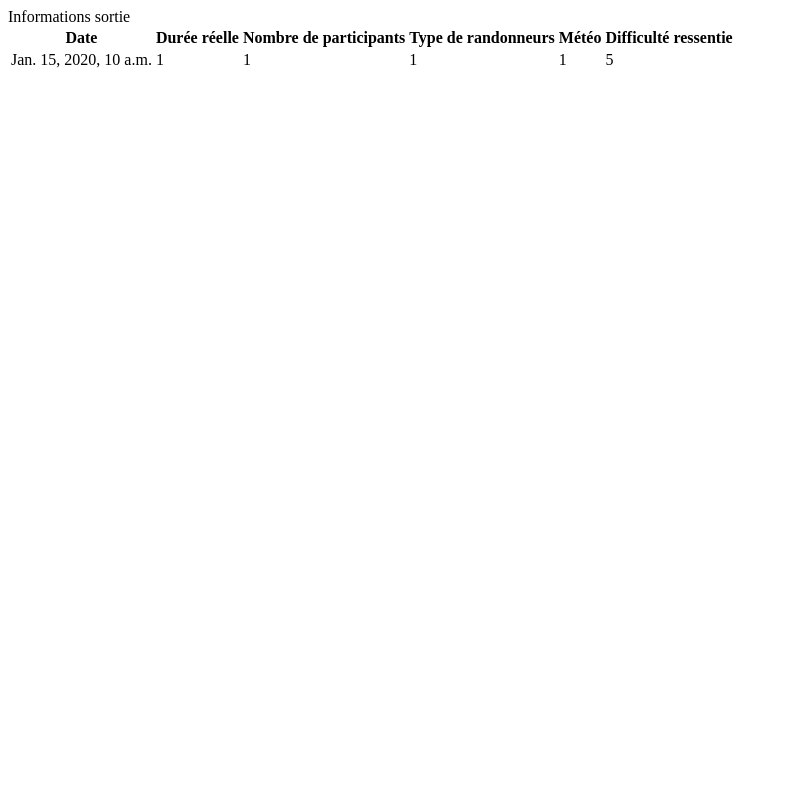
After one commit to BFHENG/topoguide-baptiste-heng, a Django app: page /itineraires/1/1/ in a window 1280 px wide. The commit adds this page. Shown: the whole page, without its empty margins (0-787 px from the left). Run offline with Django 4.2, Linux system fonts and the light colour scheme; tables that the repository leaves empty hold one stand-in row (values such as "Sample post").

Commit message:
details des sorties opérationnel

```diff
--- a/topoguidebaptisteheng/itineraires/templates/itineraires/details_itineraire.html
+++ b/topoguidebaptisteheng/itineraires/templates/itineraires/details_itineraire.html
@@ -9,6 +9,7 @@
         <tr>
             <th>Par </th>
             <th>Date</th>
+            <th>Details</th>
 
         </tr>
         </thead>
@@ -17,6 +18,7 @@
             <tr>
                 <td>{{ sortie.nom_utilisateur }}</td>
                 <td>{{ sortie.date_sortie}}</td>
+                <td><li><a href="/itineraires/{{ itineraire.id }}/{{ sortie.id }}/"> Consulter </a></li></td>
 
             </tr>
         {% endfor %}
--- /dev/null
+++ b/topoguidebaptisteheng/itineraires/templates/itineraires/details_sortie.html
@@ -0,0 +1,36 @@
+
+{% block title %}Informations sortie  {% endblock title%}
+
+{% block content %}
+
+<div class="row">
+    <table class="table table-striped">
+        <thead>
+        <tr>
+            <th>Date </th>
+            <th>Durée réelle</th>
+            <th>Nombre de participants </th>
+            <th>Type de randonneurs </th>
+            <th>Météo </th>
+            <th>Difficulté ressentie </th>
+
+        </tr>
+        </thead>
+        <tbody>
+
+        <tr>
+            <td>{{ sortie.date_sortie }}</td>
+            <td>{{ sortie.duree}}</td>
+            <td>{{ sortie.nombre_personnes}}</td>
+            <td>{{ sortie.experience}}</td>
+            <td>{{ sortie.meteo}}</td>
+            <td>{{ sortie.difficulte}}</td>
+
+
+        </tr>
+        </tbody>
+    </table>
+</div>
+
+
+{% endblock content %}
--- a/topoguidebaptisteheng/itineraires/urls.py
+++ b/topoguidebaptisteheng/itineraires/urls.py
@@ -5,5 +5,8 @@ from . import views
 urlpatterns = [
     path('', views.liste_itineraires, name='liste_itineraires'),
 
-    path('<int:itineraire_id>/', views.details_itineraire, name = 'details_itineraire')
+    path('<int:itineraire_id>/', views.details_itineraire, name = 'details_itineraire'),
+
+    path('<int:itineraire_id>/<int:sortie_id>/', views.details_sortie, name = 'details_sortie')
+
 ]
--- a/topoguidebaptisteheng/itineraires/views.py
+++ b/topoguidebaptisteheng/itineraires/views.py
@@ -20,3 +20,9 @@ def details_itineraire(request, itineraire_id):
     itineraire = get_object_or_404(Itineraire, pk=itineraire_id)
 
     return render(request, 'itineraires/details_itineraire.html', {'itineraire': itineraire})
+
+def details_sortie(request, itineraire_id, sortie_id):
+
+    sortie = get_object_or_404(Sortie, pk = sortie_id)
+
+    return render(request, 'itineraires/details_sortie.html', {'sortie': sortie})
```
